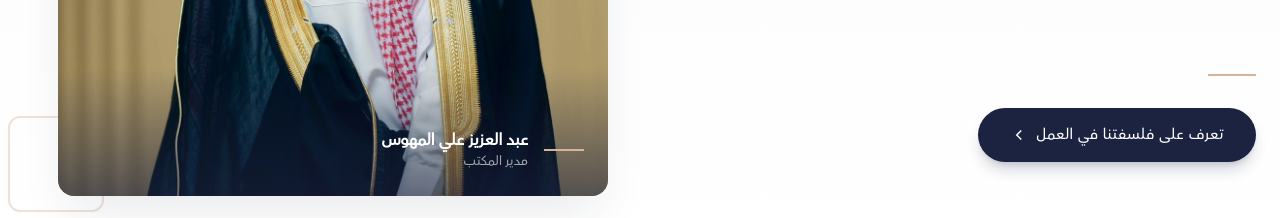
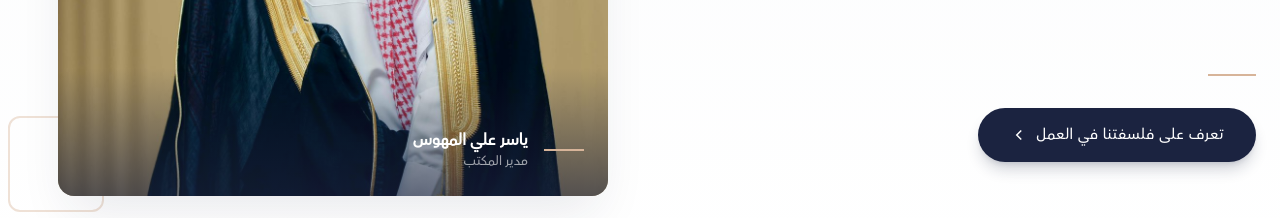
Before and after one commit to amineelakkermi/almohawas, a Next.js app: page / in a window 1280 px wide. Shown: the part 1340-1558 px from the top of the page. Built offline with nearby package versions, Linux system fonts and the light colour scheme.

Commit message:
mise a jour

```diff
--- a/src/app/components/About.jsx
+++ b/src/app/components/About.jsx
@@ -85,7 +85,7 @@ const About = () => {
                   <div className="w-10 h-[2px] bg-beige" />
                   <div>
                     <p className="text-white text-[16px] font-bold">
-                      عبد العزيز علي المهوس
+                     ياسر علي المهوس
                     </p>
                     <p className="text-white/60 text-[13px]">
                       مدير المكتب
--- a/src/app/components/Footer.jsx
+++ b/src/app/components/Footer.jsx
@@ -28,7 +28,7 @@ const Footer = () => {
               className="object-contain filter brightness-0 invert"
             />
 
-            {/* ✅ تم حذف النص التسويقي واستبداله بنص خفيف */}
+
             <p className="text-white/50 text-[14px] max-w-[280px] text-center lg:text-right">
               نضع خبرتنا القانونية لخدمتكم، ونرافقكم بثقة في كل خطوة.
             </p>
@@ -80,7 +80,7 @@ const Footer = () => {
           {/* Address */}
           <p className="text-white/40 text-[13px] leading-[28px]">
             المملكة العربية السعودية <br />
-            القصيم، بريدة، طريق علي بن أبي طالب
+            القصيم ، بريدة ، طريق ابو بكر الصديق
           </p>
 
           {/* Copyright */}
```
